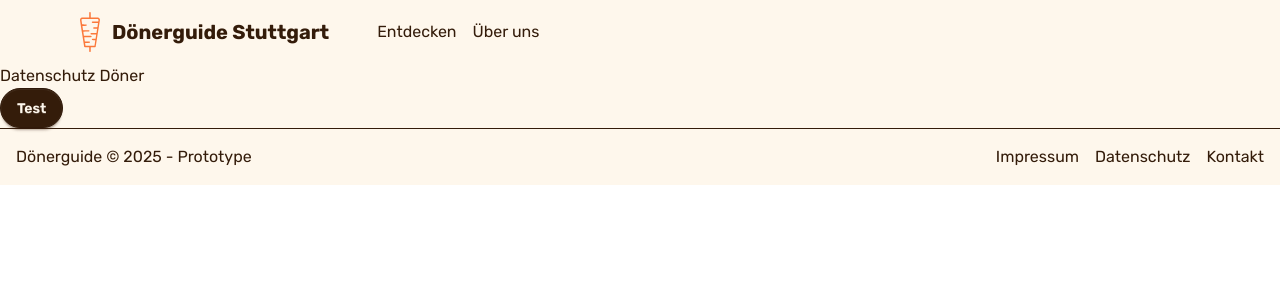
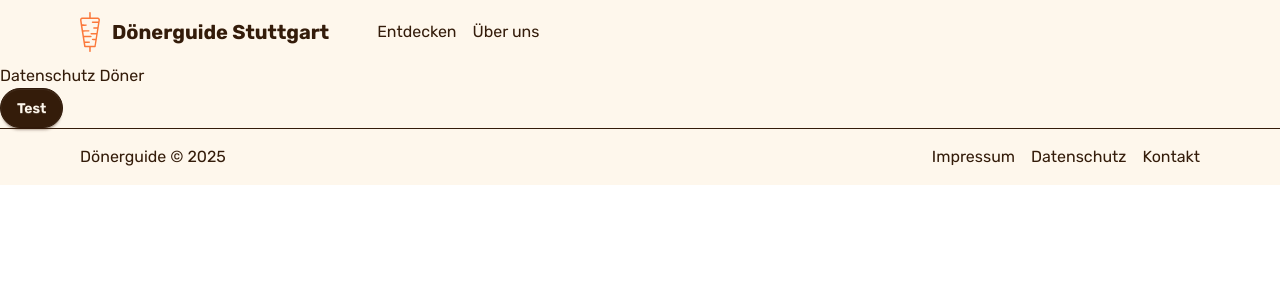
Before and after one commit to DonerGuideStuttgart/DonerGuide, a Next.js app in the folder frontend/: page /datenschutz in a window 1280 px wide. Shown: the top 300 px of the page. Built offline with nearby package versions, Linux system fonts and the light colour scheme.

Commit message:
fix: footer

```diff
--- a/frontend/src/app/globals.css
+++ b/frontend/src/app/globals.css
@@ -17,8 +17,8 @@
 	--color-secondary-content: #b54615;
 	--color-accent: #5f8525;
 	--color-accent-content: #fed34a;
-	--color-neutral: #fb783a;
-	--color-neutral-content: #fef7ec;
+	--color-neutral: #878380;
+	--color-neutral-content: #878380;
 	--color-info: #341c0a;
 	--color-info-content: #fef7ec;
 	--color-success: #5f8525;
--- a/frontend/src/components/layout/Footer.tsx
+++ b/frontend/src/components/layout/Footer.tsx
@@ -1,27 +1,27 @@
 import Link from 'next/link'
 
 export default function Footer() {
+	const links = [
+		{ href: '/impressum', label: 'Impressum' },
+		{ href: '/datenschutz', label: 'Datenschutz' },
+		{ href: '/kontakt', label: 'Kontakt' },
+	]
+
 	return (
-		// TODO: replace links as soon as pages exist
-		<footer
-			className="border-t border-base p-4 text-base-content flex flex-col items-center gap-4
-                lg:flex-row lg:items-center lg:justify-between"
-		>
-			<aside className="text-center lg:text-left">
-				<p>Dönerguide © 2025 - Prototype</p>
-			</aside>
+		<footer className="border-t border-base py-4">
+			<div className="container flex flex-col md:flex-row items-center justify-between">
+				<aside className="mb-4 md:mb-0">
+					<p>Dönerguide © {new Date().getFullYear()}</p>
+				</aside>
 
-			<nav className="flex flex-col items-center gap-2 lg:flex-row lg:gap-4">
-				<Link href="/impressum" className="link link-hover">
-					Impressum
-				</Link>
-				<Link href="/datenschutz" className="link link-hover">
-					Datenschutz
-				</Link>
-				<Link href="/kontakt" className="link link-hover">
-					Kontakt
-				</Link>
-			</nav>
+				<nav className="flex flex-col items-center lg:flex-row gap-2 lg:gap-4">
+					{links.map((link) => (
+						<Link key={link.href} href={link.href} className="link link-hover">
+							{link.label}
+						</Link>
+					))}
+				</nav>
+			</div>
 		</footer>
 	)
 }
```
